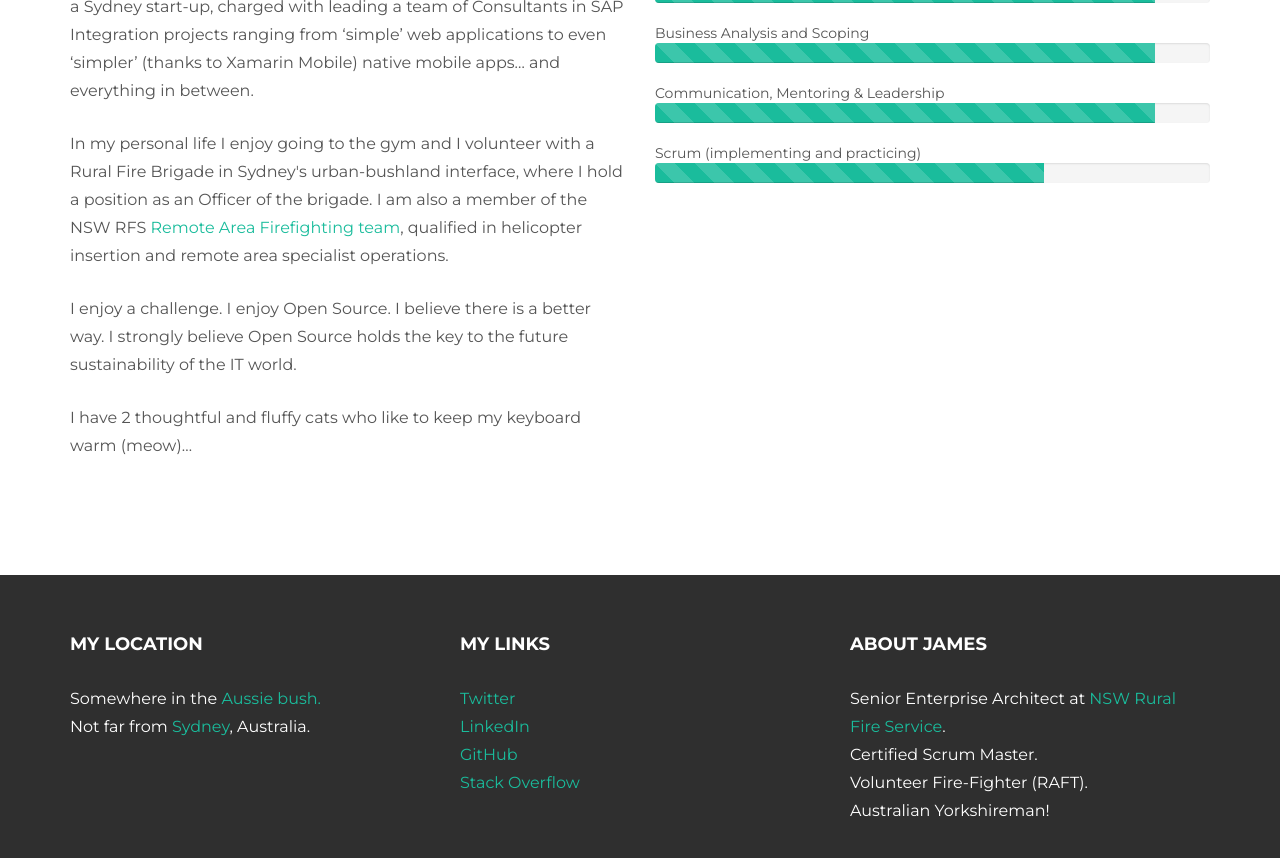
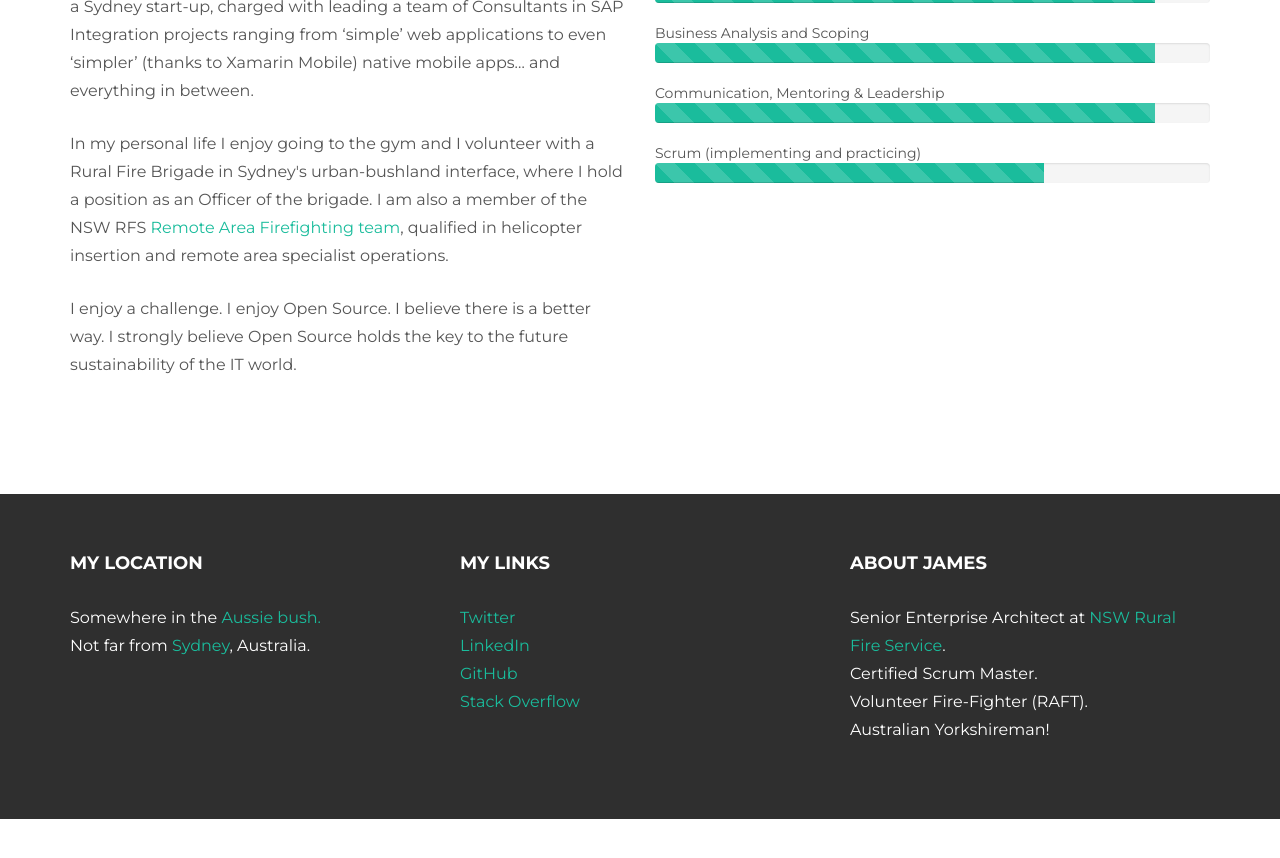
Before and after one commit to darbio/darbio.github.io, a Jekyll site: the page built from about.html, in a window 1280 px wide and 900 px high, scrolled down 1510 px. Shown: the top 858 px of the window. Built offline with Jekyll 4.4.1, drawn with Linux system fonts in a browser that asks for light colours; nearby versions of some CDN libraries; after the commit the page ends 2329 px from its top, so only the background shows below that.

Commit message:
Update about.html

```diff
--- a/about.html
+++ b/about.html
@@ -62,9 +62,6 @@ permalink: /about/index.html
       </p>
       <p>
         I enjoy a challenge. I enjoy Open Source. I believe there is a better way. I strongly believe Open Source holds the key to the future sustainability of the IT world.
-      </p>
-      <p>
-        I have 2 thoughtful and fluffy cats who like to keep my keyboard warm (meow)…
       </p>
     </div><!-- /colg-lg-6 -->
 
```
